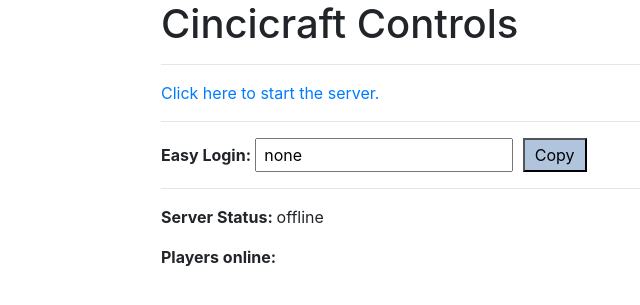
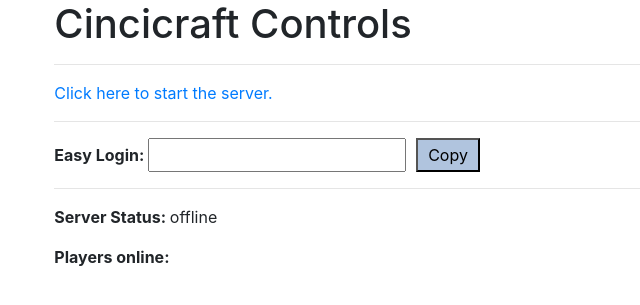
Before and after one commit to robbintt/minecraft-ec2-launcher, a Flask app: template templates/describe_details.html in a window 1280 px wide. Shown: the top 305 px of the page, without its empty margins (174-814 px from the left). Run offline with Flask 2, Linux system fonts and the light colour scheme; the template is opened without the code that fills it, so the values that code supplies are empty; some libraries are stand-ins or nearby versions.

Commit message:
Change to small responsive and widen a bit. Remove commented UI element.

```diff
--- a/templates/describe_details.html
+++ b/templates/describe_details.html
@@ -32,29 +32,27 @@
   <body>
     <div class="container-fluid">
       <div class="row">
-        <div class="col-md-6 offset-md-3">
+        <div class="col-sm-8 offset-sm-2">
           <h1 class="cincicraft-header">Cincicraft Controls</h1>
           <hr>
         </div>
       </div>
       <div class="row">
-        <div class="col-md-6 offset-md-3 start-section">
+        <div class="col-sm-8 offset-sm-2 start-section">
           <a class="" href="/start/">Click here to start the server.</a>
           <hr>
         </div>
       </div>
       <div class="row">
-        <div class="col-md-6 offset-md-3">
+        <div class="col-sm-8 offset-sm-2">
 
           {# see inline js, https://developer.mozilla.org/en-US/docs/Web/API/HTMLInputElement/select #}
-          <p><span class="status-item">Easy Login: </span><input type="text" readonly="true" id="serverIP" class="" value="{% if public_ip %} {{ public_ip }}:25565 {% else %} none {% endif %}"><button type="button" id="copyButton">Copy</button>
+          <p><span class="status-item">Easy Login: </span><input type="text" readonly="true" id="serverIP" class="" value="{% if public_ip %}{{public_ip}}:25565{% else %}{% endif %}"><button type="button" id="copyButton">Copy</button>
           <hr>
 
           <p><span class="status-item">Server Status: </span><span class="">{% if state %} {{ state }} {% else %} offline {% endif %} </span>
 
-          <!--<p><span class="status-item">Player Count: </span><span class="">{% if mcstatus_info %} {{ mcstatus_info['playercount'] }} {% else %} uncertain {% endif %} </span>-->
-
-          <p><span class="status-item">Players online: </span><span class="">{% if mcstatus_info %} {{ mcstatus_info['player_names'] }} {% else %} {% endif %} </span>
+          <p><span class="status-item">Players online: </span><span class="">{% if mcstatus_info %}{{ mcstatus_info['player_names'] }}{% else %}{% endif %} </span>
 
 
         </div>
```
